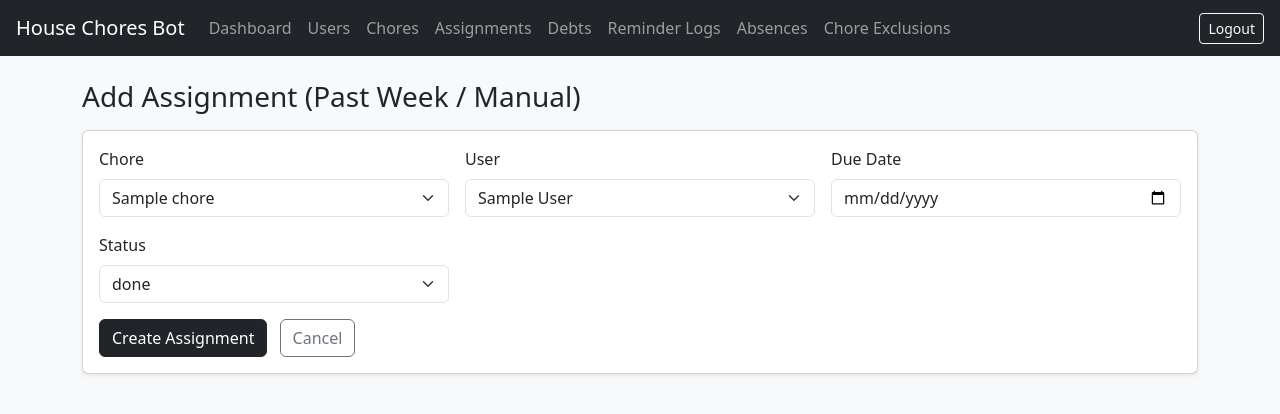
After one commit to satyasashi/house-chores-bot, a Flask app: page /admin/assignments/new in a window 1280 px wide. The commit adds this page. Shown: the top 414 px of the page. Run offline with Flask 3, Linux system fonts and the light colour scheme; the visitor is signed in with stand-in values (Sample User, id 1); tables that the repository leaves empty hold one stand-in row (values such as "Sample post").

Commit message:
add past weeks assignments

```diff
--- a/app/routes/admin.py
+++ b/app/routes/admin.py
@@ -241,6 +241,45 @@ def assignments():
     )
 
 
+@admin_bp.get("/assignments/new")
+@login_required
+def assignment_new():
+    users = User.query.filter_by(is_active=True).order_by(User.name.asc()).all()
+    chores = Chore.query.order_by(Chore.name.asc()).all()
+    return render_template("admin/assignment_new.html", users=users, chores=chores)
+
+
+@admin_bp.post("/assignments/create")
+@login_required
+def assignment_create():
+    chore_id = int(request.form["chore_id"])
+    user_id = int(request.form["user_id"])
+    due_date_str = request.form["due_date"]
+    status = request.form["status"]
+
+    due_date = datetime.strptime(due_date_str, "%Y-%m-%d").date()
+
+    # week_start_date = Monday of that week
+    week_start_date = due_date - timedelta(days=due_date.weekday())
+
+    a = Assignment(
+        chore_id=chore_id,
+        user_id=user_id,
+        due_date=due_date,
+        week_start_date=week_start_date,
+        status=status,
+    )
+
+    if status == "done":
+        a.completed_at = datetime.now()
+
+    db.session.add(a)
+    db.session.commit()
+
+    flash("Assignment created.")
+    return redirect(url_for("admin.assignments"))
+
+
 @admin_bp.post("/assignments/<int:assignment_id>/done")
 @login_required
 def assignment_done(assignment_id):
--- /dev/null
+++ b/app/templates/admin/assignment_new.html
@@ -0,0 +1,54 @@
+{% extends "base.html" %}
+{% block content %}
+
+<h3 class="mb-3">Add Assignment (Past Week / Manual)</h3>
+
+<div class="card shadow-sm">
+    <div class="card-body">
+
+        <form method="POST" action="/admin/assignments/create" class="row g-3">
+
+            <div class="col-md-4">
+                <label class="form-label">Chore</label>
+                <select name="chore_id" class="form-select" required>
+                    {% for c in chores %}
+                    <option value="{{c.id}}">{{c.name}}</option>
+                    {% endfor %}
+                </select>
+            </div>
+
+            <div class="col-md-4">
+                <label class="form-label">User</label>
+                <select name="user_id" class="form-select" required>
+                    {% for u in users %}
+                    <option value="{{u.id}}">{{u.name}}</option>
+                    {% endfor %}
+                </select>
+            </div>
+
+            <div class="col-md-4">
+                <label class="form-label">Due Date</label>
+                <input type="date" name="due_date" class="form-control" required>
+            </div>
+
+            <div class="col-md-4">
+                <label class="form-label">Status</label>
+                <select name="status" class="form-select" required>
+                    <option value="done">done</option>
+                    <option value="pending">pending</option>
+                    <option value="missed">missed</option>
+                    <option value="reassigned">reassigned</option>
+                </select>
+            </div>
+
+            <div class="col-12">
+                <button class="btn btn-dark">Create Assignment</button>
+                <a href="/admin/assignments" class="btn btn-outline-secondary ms-2">Cancel</a>
+            </div>
+
+        </form>
+
+    </div>
+</div>
+
+{% endblock %}
--- a/app/templates/admin/assignments.html
+++ b/app/templates/admin/assignments.html
@@ -17,6 +17,10 @@
 
 <div class="card shadow-sm">
     <div class="card-body">
+        <a href="/admin/assignments/new" class="btn btn-sm btn-outline-dark mb-3">
+            + Add Past Assignment
+        </a>
+
         <h5>This Week</h5>
 
         {% if assignments|length == 0 %}
```
Also changed, not shown: app/services/reminders.py (line endings or trailing spaces).
